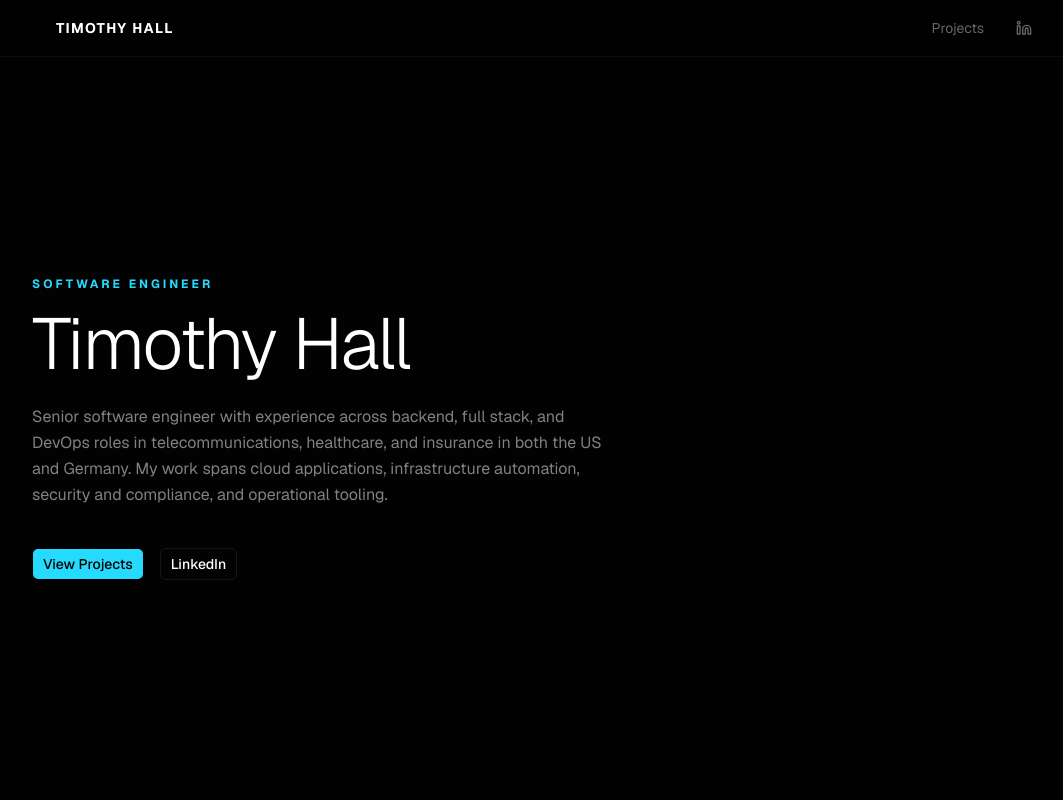
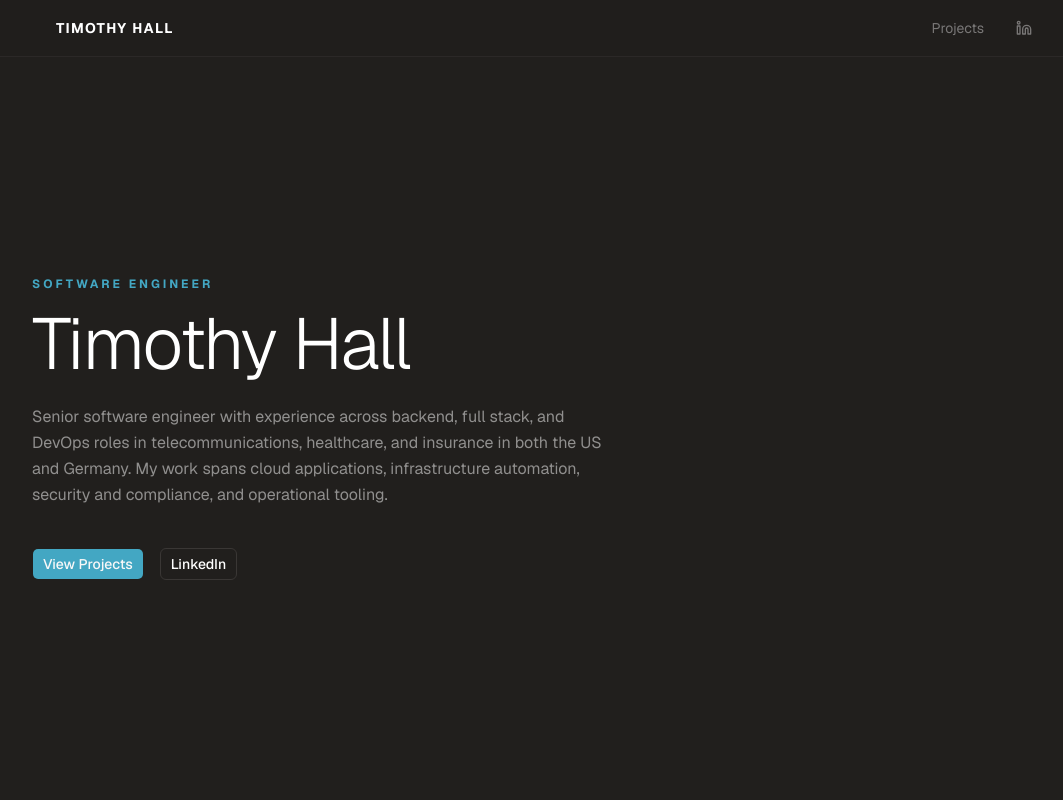
Before and after one commit to Timothyryanhall/timothyryanhall.com, a Next.js app: page / in a window 1280 px wide. Shown: the top 800 px of the page, without its empty margins (96-1159 px from the left). Built offline with nearby package versions, Linux system fonts and the light colour scheme.

Commit message:
Soften color scheme: warm charcoal bg, muted blue accent, lower contrast
https://claude.ai/code/session_013WiSiMq5QScfxdeKVA7ezi

```diff
--- a/app/globals.css
+++ b/app/globals.css
@@ -34,24 +34,24 @@
 
 /* Single dark theme — always dark */
 :root {
-  --background: oklch(0.09 0 0);       /* ~#0f0f0f */
-  --foreground: oklch(0.985 0 0);
-  --card: oklch(0.12 0 0);             /* ~#1f1f1f */
-  --card-foreground: oklch(0.985 0 0);
-  --popover: oklch(0.12 0 0);
-  --popover-foreground: oklch(0.985 0 0);
-  --primary: oklch(0.82 0.14 216);     /* cyan #22d3ee */
-  --primary-foreground: oklch(0 0 0);
-  --secondary: oklch(0.15 0 0);
-  --secondary-foreground: oklch(0.985 0 0);
-  --muted: oklch(0.13 0 0);
-  --muted-foreground: oklch(0.5 0 0);
-  --accent: oklch(0.82 0.14 216);      /* cyan #22d3ee */
-  --accent-foreground: oklch(0 0 0);
+  --background: oklch(0.24 0.005 70);  /* dark warm charcoal */
+  --foreground: oklch(0.9 0 0);        /* soft off-white */
+  --card: oklch(0.29 0.005 70);
+  --card-foreground: oklch(0.9 0 0);
+  --popover: oklch(0.29 0.005 70);
+  --popover-foreground: oklch(0.9 0 0);
+  --primary: oklch(0.68 0.1 220);      /* muted slate-blue */
+  --primary-foreground: oklch(0.98 0 0);
+  --secondary: oklch(0.33 0.005 70);
+  --secondary-foreground: oklch(0.9 0 0);
+  --muted: oklch(0.29 0.005 70);
+  --muted-foreground: oklch(0.62 0 0);
+  --accent: oklch(0.68 0.1 220);       /* muted slate-blue */
+  --accent-foreground: oklch(0.98 0 0);
   --destructive: oklch(0.577 0.245 27.325);
-  --border: oklch(0.2 0 0);
-  --input: oklch(0.2 0 0);
-  --ring: oklch(0.82 0.14 216);
+  --border: oklch(0.34 0.005 70);
+  --input: oklch(0.34 0.005 70);
+  --ring: oklch(0.68 0.1 220);
   --radius: 0.375rem;
 }
 
```
